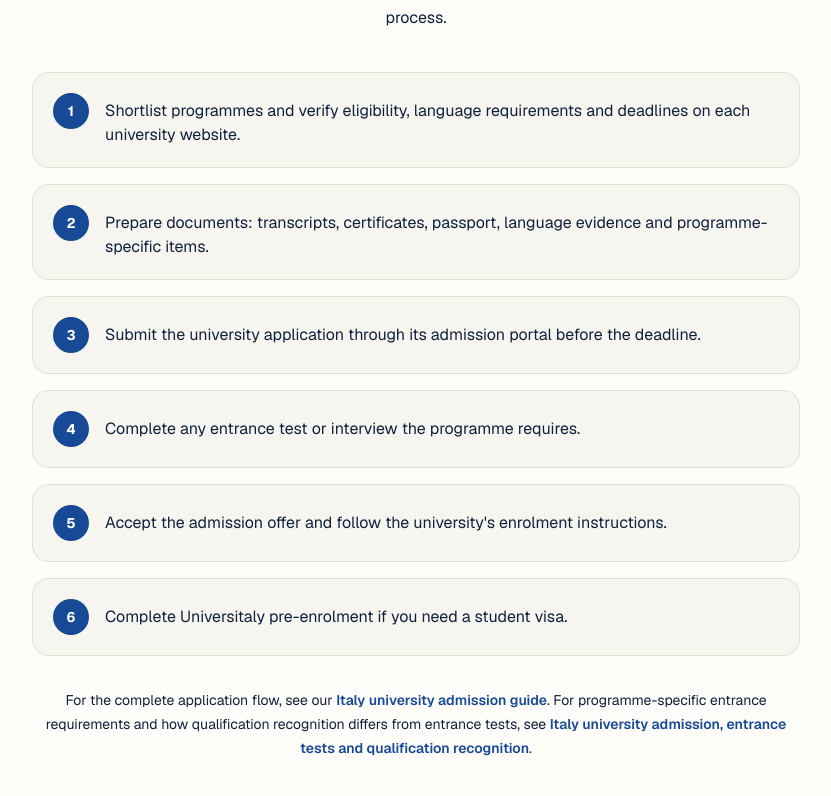
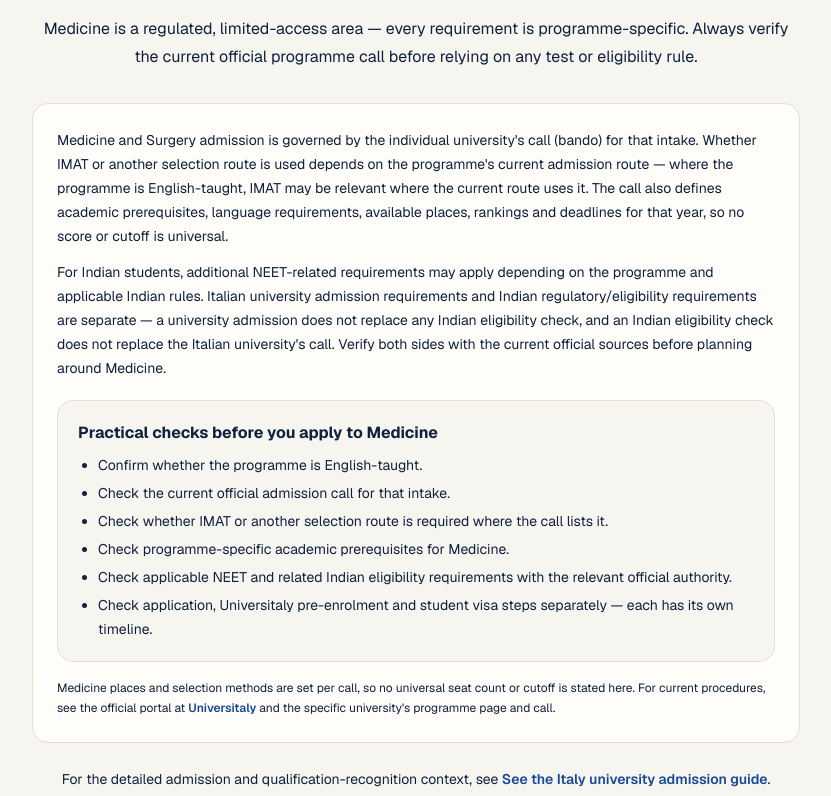
Before and after one commit to mayankjaat-45/European_Dreams, a Next.js app in the folder frontend/: page /study-in-italy in a window 1280 px wide. Shown: the part 5364-6160 px from the top of the page, without its empty margins (224-1055 px from the left). Built offline with nearby package versions, Linux system fonts and the light colour scheme; no server answers; a web font is replaced by a local one.

Commit message:
feat(seo): add medicine admission guidance to Italy study guide

```diff
--- a/frontend/src/app/study-in-italy/page.jsx
+++ b/frontend/src/app/study-in-italy/page.jsx
@@ -650,6 +650,86 @@ export default function StudyInItalyPage() {
               className="font-semibold text-[var(--primary)] hover:underline"
             >
               Italy university admission requirements and process
+            </Link>
+            .
+          </p>
+        </section>
+
+        {/* 6b. Medicine in Italy */}
+        <section className="mx-auto max-w-7xl px-4 py-14 sm:px-6 lg:px-8 lg:py-20">
+          <SectionHeading
+            eyebrow="Medicine"
+            title="Medicine in Italy: IMAT, NEET and Programme-Specific Requirements"
+            intro="Medicine is a regulated, limited-access area — every requirement is programme-specific. Always verify the current official programme call before relying on any test or eligibility rule."
+          />
+          <div className="mx-auto mt-8 max-w-3xl rounded-2xl border border-[var(--border)] bg-[var(--card)] p-6">
+            <p className="text-sm leading-6 text-[var(--muted-foreground)]">
+              Medicine and Surgery admission is governed by the individual
+              university&apos;s call (bando) for that intake. Whether IMAT or
+              another selection route is used depends on the programme&apos;s
+              current admission route — where the programme is English-taught,
+              IMAT may be relevant where the current route uses it. The call
+              also defines academic prerequisites, language requirements,
+              available places, rankings and deadlines for that year, so no
+              score or cutoff is universal.
+            </p>
+            <p className="mt-3 text-sm leading-6 text-[var(--muted-foreground)]">
+              For Indian students, additional NEET-related requirements may
+              apply depending on the programme and applicable Indian rules.
+              Italian university admission requirements and Indian
+              regulatory/eligibility requirements are separate — a university
+              admission does not replace any Indian eligibility check, and an
+              Indian eligibility check does not replace the Italian
+              university&apos;s call. Verify both sides with the current
+              official sources before planning around Medicine.
+            </p>
+            <div className="mt-5 rounded-2xl border border-[var(--border)] bg-[var(--background)] p-5">
+              <h3 className="font-bold text-[var(--foreground)]">
+                Practical checks before you apply to Medicine
+              </h3>
+              <ul className="mt-2 list-disc space-y-1 pl-5 text-sm leading-6 text-[var(--muted-foreground)]">
+                <li>Confirm whether the programme is English-taught.</li>
+                <li>Check the current official admission call for that intake.</li>
+                <li>
+                  Check whether IMAT or another selection route is required
+                  where the call lists it.
+                </li>
+                <li>
+                  Check programme-specific academic prerequisites for Medicine.
+                </li>
+                <li>
+                  Check applicable NEET and related Indian eligibility
+                  requirements with the relevant official authority.
+                </li>
+                <li>
+                  Check application, Universitaly pre-enrolment and student visa
+                  steps separately — each has its own timeline.
+                </li>
+              </ul>
+            </div>
+            <p className="mt-4 text-xs leading-5 text-[var(--muted-foreground)]">
+              Medicine places and selection methods are set per call, so no
+              universal seat count or cutoff is stated here. For current
+              procedures, see the official portal at{" "}
+              <a
+                href="https://www.universitaly.it"
+                target="_blank"
+                rel="noopener noreferrer"
+                className="font-semibold text-[var(--primary)] hover:underline"
+              >
+                Universitaly
+              </a>{" "}
+              and the specific university&apos;s programme page and call.
+            </p>
+          </div>
+          <p className="mx-auto mt-6 max-w-3xl text-center text-sm leading-6 text-[var(--muted-foreground)]">
+            For the detailed admission and qualification-recognition context,
+            see{" "}
+            <Link
+              href="/italy-university-admission"
+              className="font-semibold text-[var(--primary)] hover:underline"
+            >
+              See the Italy university admission guide
             </Link>
             .
           </p>
```
